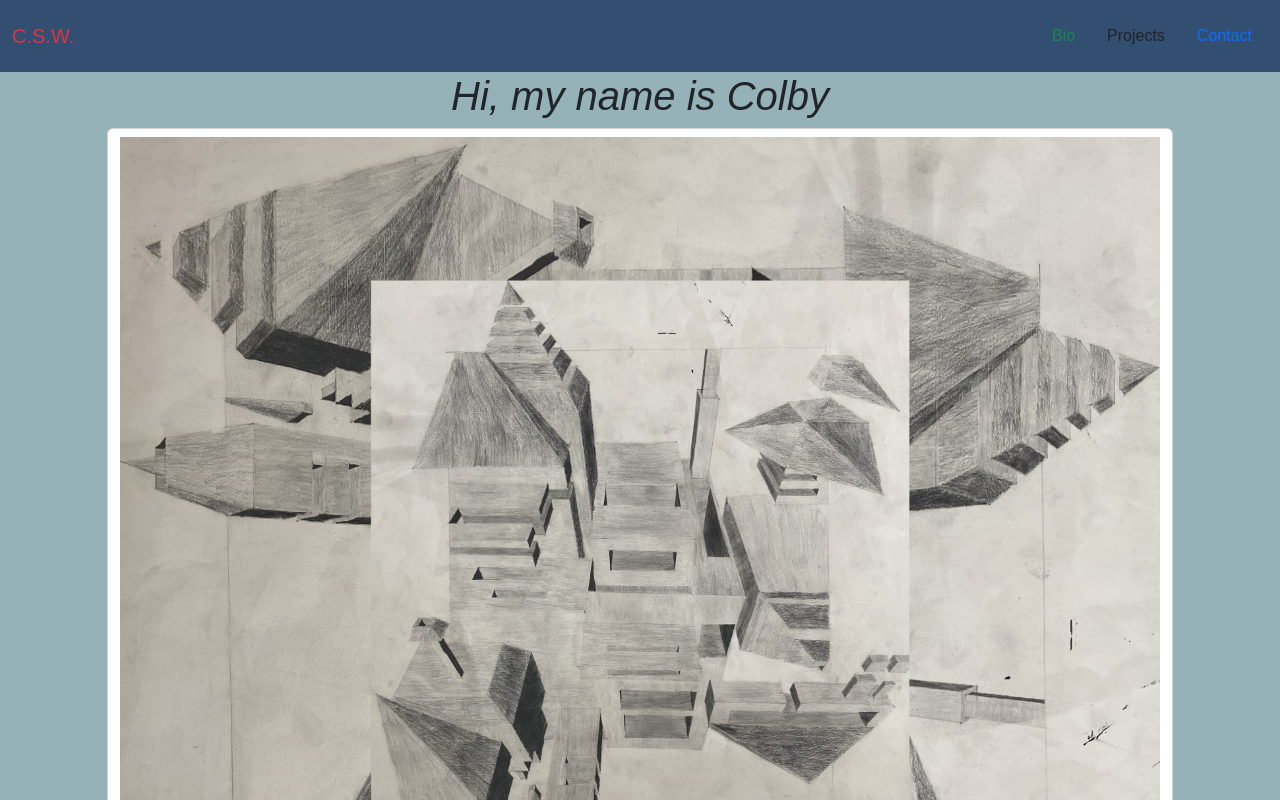
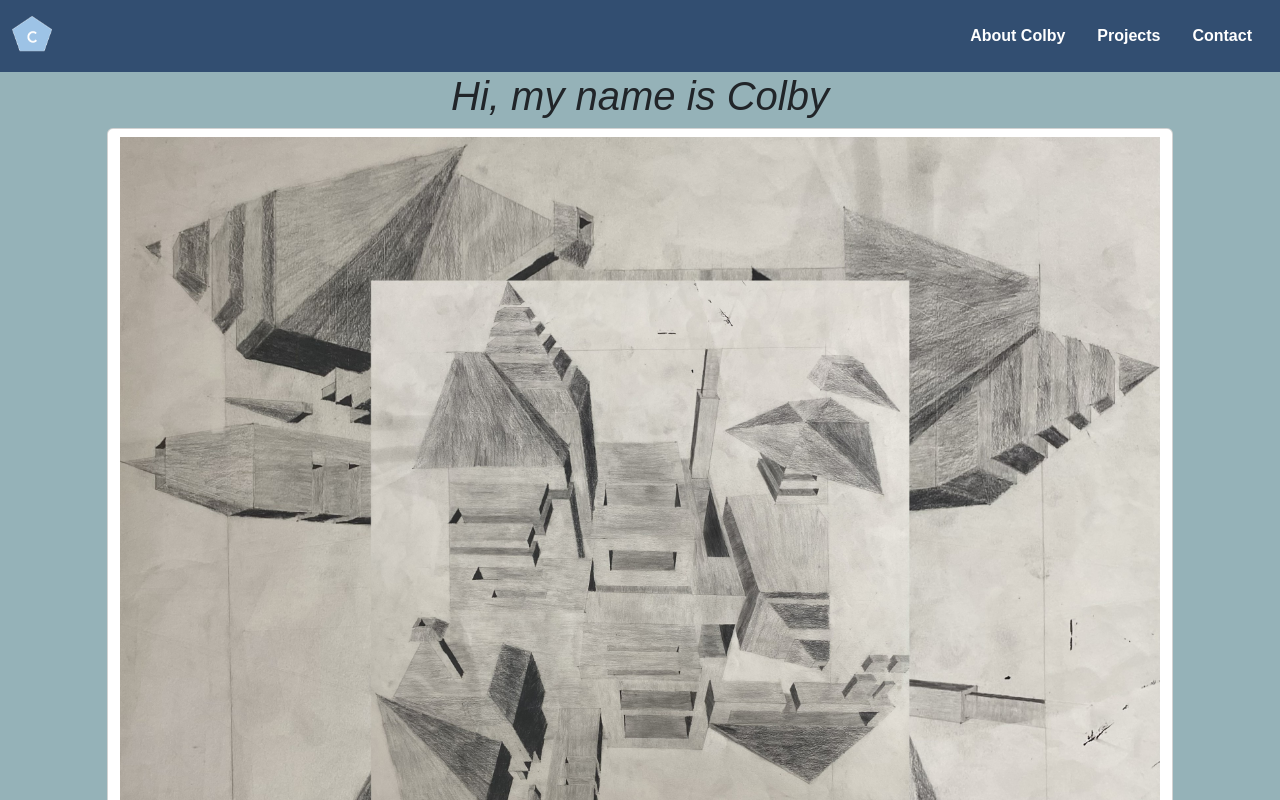
Before and after one commit to csanchezwagenbach/csw-v2, a React (Create React App) app: page / in a window 1280 px wide. Shown: the top 800 px of the page. Built offline with nearby package versions, Linux system fonts and the light colour scheme; a web font is replaced by a local one.

Commit message:
finished styling bio page

```diff
--- a/src/components/Navigation.js
+++ b/src/components/Navigation.js
@@ -1,23 +1,24 @@
 import React from 'react';
+import logo from '../assets/logo.png';
 
 function Navigation({ currentPage, handlePageChange }) {
     return (
         <div className='navbar navbar-expand-lg navigator'>
             <div className="container-fluid">
-                <a className="navbar-brand text-danger" href="#home"
-                    onClick={() => handlePageChange('Home')}>C.S.W.</a>
+                <a className="navbar-brand text-white fw-bold" href="#home"
+                    onClick={() => handlePageChange('Home')}><img className='logo' src={logo}></img></a>
                 <div className="navbar" id="navbarNav">
                     <ul className="nav">
                         <li className="nav-item">
-                            <a className="nav-link text-success" aria-current="page" href="#Bio"
-                                onClick={() => handlePageChange('Bio')}>Bio</a>
+                            <a className="nav-link text-white fw-bold" aria-current="page" href="#Bio"
+                                onClick={() => handlePageChange('Bio')}>About Colby</a>
                         </li>
                         <li className="nav-item">
-                            <a className="nav-link text-dark" href="#Projects"
+                            <a className="nav-link text-white fw-bold" href="#Projects"
                                 onClick={() => handlePageChange('Projects')}>Projects</a>
                         </li>
                         <li className="nav-item">
-                            <a className='nav-link' href='#Contact'
+                            <a className='nav-link text-white fw-bold' href='#Contact'
                                 onClick={() => handlePageChange('Contact')}>Contact</a>
                         </li>
                     </ul>
--- a/src/components/pages/Bio.js
+++ b/src/components/pages/Bio.js
@@ -6,19 +6,20 @@ import avatar from '../../assets/avatar_portfolio.JPEG';
 export default function Bio() {
     return (
         <div className="container-fluid my-1">
-            <div className="row mb-1">
-                <h6 className="col-8"><em>My design journey began at sixteen, in the drawing studio.
+            <div className="row mb-1 mt-3 me-1 ms-1 justify-content-between">
+                <h6 className="col-6 design-journey me-3"><em>My design journey began at sixteen, in the drawing studio.
                     Never adept at freehand, a straight edge and eraser liberated my pencil to explore perspective.
                     Programmatic expression evolved into a creative ethic that followed me into the classroom both as
                     scholar and teacher, and culminates now in my exploits in software development.</em></h6>
-                <img src={avatar} className='img-fluid  greyed col-4' alt='Avatar photo at Paterson Falls'></img>
+                    <img src={avatar} className='img-fluid  greyed col-5 px-0' alt='Avatar photo at Paterson Falls'></img>
+            </div>
 
-            </div>
+            <br></br>
             <h8 className="text-start">
-                Since those sophomoric days in the studio, a number of experiences moulded both my professional ambition and aesthetic development. I spent three years appearing on stage with a <a href='https://www.shakespeareonthelawn.org/'>student theater group</a> while studying in Charlottesville. I graduated in 2016, and after some time spent <a href='https://www.peoplesworld.org/authors/colby-wagenbach/'>publishing online</a> , I landed in Washington, D.C., where I spent the next two years working at an <a href='https://www.kramers.com/'>independent bookstore</a> , <a href='https://www.zekescoffeedc.com/'>selling coffee</a> at Farmer's Markets around the District, conducting private tours throughout the capital's galleries, and taking up the study of French at the local <a href='https://www.francedc.org/index'>Alliance Francaise:</a> A time both productive and marvelous.
+                Since those sophomoric days in the studio, a number of experiences moulded both my professional ambition and aesthetic development. I spent three years appearing on stage with a <a href='https://www.shakespeareonthelawn.org/' className="link">student theater group</a> while studying in Charlottesville. I graduated in 2016, and after some time spent <a href='https://www.peoplesworld.org/authors/colby-wagenbach/'className="link">publishing online</a> , I landed in Washington, D.C., where I spent the next two years working at an <a href='https://www.kramers.com/'className="link">independent bookstore</a> , <a href='https://www.zekescoffeedc.com/'className="link">selling coffee</a> at Farmer's Markets around the District, conducting private tours throughout the capital's galleries, and taking up the study of French at the local <a href='https://www.francedc.org/index'className="link">Alliance Francaise:</a> A time both productive and marvelous.
                 <br></br>
                 <br></br>
-                I moved to New York City and began work as an educator in the Bedford-Stuyvesant section of Brooklyn. Math literacy as theorized and practiced by Bob Moses and <a href='https://algebra.org/wp/'>The Algebra Project</a> , (<a href='https://www.afriwarebooks.com/store/p2793/RADICAL-EQUATIONS-CIVIL-RIGHTS-MISSISSIPPI-ALGEBRA-PROJECT-ROBERT-MOSES-9780807031278.html'>Radical Equations</a> is a must-read for any mathematician) became an obsession. This drive, along with the pressing demands of the pandemic, challenged my students and I to integrate technology into all aspects of our learning, to see parallels abound between human cognition and technological exercises. I piloted the integration of <a href='https://freckle.com/en-us/'>an online learning platform</a> to supplement the curriculum, and I'm proud to say my first experience writing code was the <a href='https://codehs.com/course/719/overview'>Intro to Programming with Karel the Dog.</a>
+                I moved to New York City and began work as an educator in the Bedford-Stuyvesant section of Brooklyn. Math literacy as theorized and practiced by Bob Moses and <a href='https://algebra.org/wp/'className="link">The Algebra Project</a> , (<a href='https://www.afriwarebooks.com/store/p2793/RADICAL-EQUATIONS-CIVIL-RIGHTS-MISSISSIPPI-ALGEBRA-PROJECT-ROBERT-MOSES-9780807031278.html'className="link">Radical Equations</a> is a must-read for any mathematician) became an obsession. This drive, along with the pressing demands of the pandemic, challenged my students and I to integrate technology into all aspects of our learning, to see parallels abound between human cognition and technological exercises. I piloted the integration of <a href='https://freckle.com/en-us/'className="link">an online learning platform</a> to supplement the curriculum, and I'm proud to say my first experience writing code was the <a href='https://codehs.com/course/719/overview'className="link">Intro to Programming with Karel the Dog.</a>
                 <br></br>
                 <br></br>
                 My curiosities gradually led me out of the classroom as educator and back into one as student. I enrolled at City College in the Mathematics department, riding the subway uptown twice a week after work to broaden my capacity to engage intelligently with computers (M train from Myrtle-Broadway into Midtown, crawling to Columbus Circle for the express train up to 145th; a proper schlep there and back). While I had thus far harnessed technology in my practice, the opportunity now presented itself to work exclusively with the tools themselves.
--- a/src/index.css
+++ b/src/index.css
@@ -7,12 +7,13 @@ body {
     background-color: var(--teal);
 }
 
-* {
+*{
     font-family: 'Arsenal', sans-serif
 }
 
 .navigator {
     background-color: var(--navy);
+
 }
 
 .home-card {
@@ -32,5 +33,19 @@ body {
     filter: grayscale(0%);
     border-radius: 20px;
     outline: 0;
-    transform: translate(50px, 100px)
 }
+
+.design-journey {
+    outline: solid var(--navy);
+    border-radius: 20px;
+    font-size: 4.0vw;
+}
+
+.link {
+    color: var(--navy);
+}
+
+.logo {
+    max-width: 40px;
+    max-height: 40px;
+}
```
Also changed, not shown: src/assets/logo.png (added).
